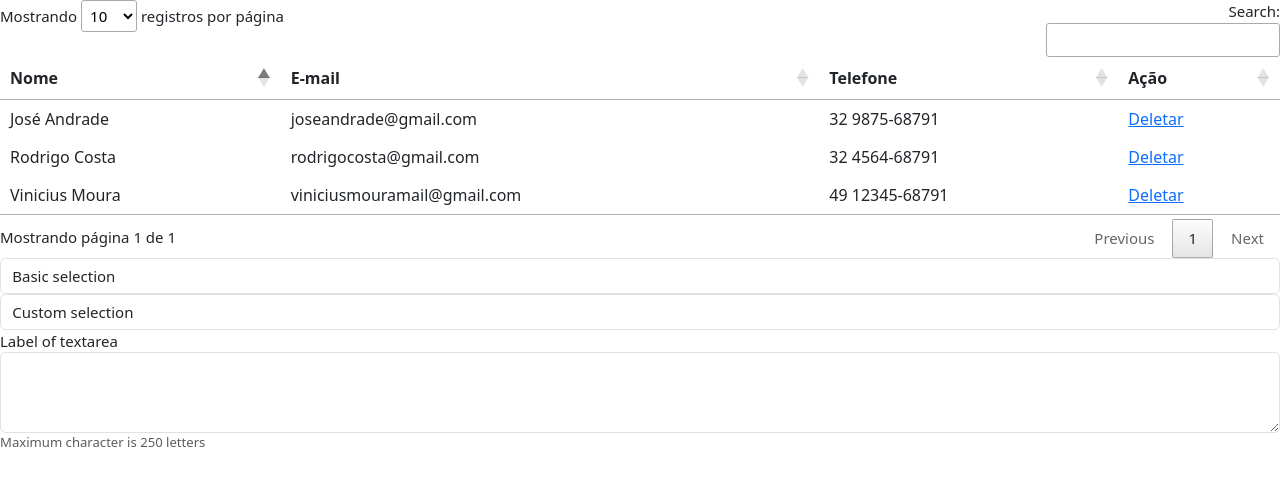
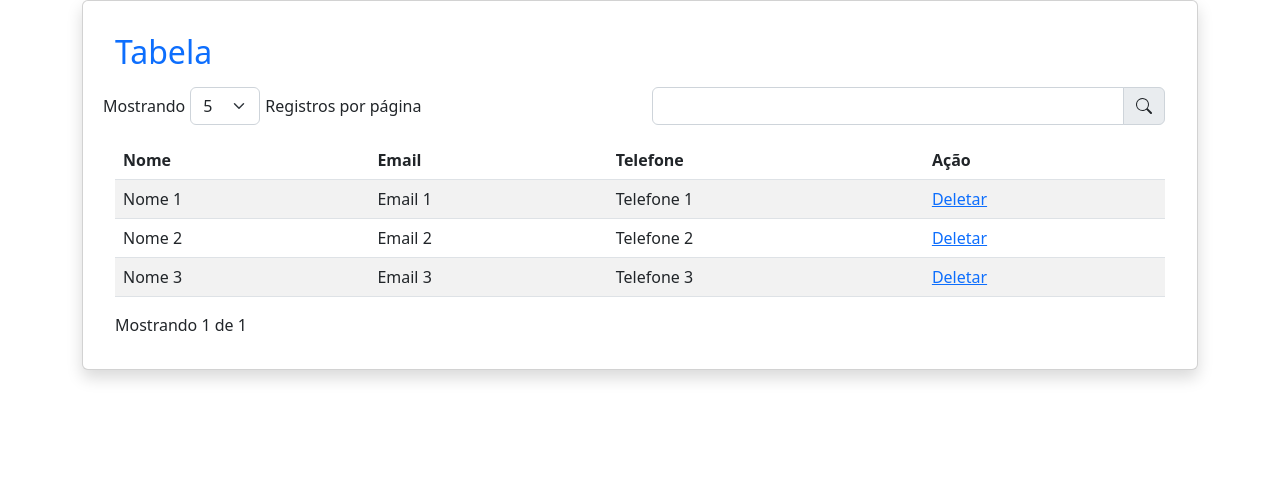
Before and after one commit to SouFuture-2022/JuizoFinal, a PHP site: page /celke/Views/Table.php in a window 1280 px wide. Shown: the top 486 px of the page. Run offline with PHP 8.4, Linux system fonts and the light colour scheme; some libraries are stand-ins or nearby versions; some web fonts are replaced.

Commit message:
refatoraçao incompleta

```diff
--- a/Views/Table.php
+++ b/Views/Table.php
@@ -1,4 +1,79 @@
-<link href="//cdn.datatables.net/1.10.15/css/jquery.dataTables.min.css" rel="stylesheet">
+<link href="https://cdn.jsdelivr.net/npm/bootstrap@5.2.0-beta1/dist/css/bootstrap.min.css" rel="stylesheet" integrity="sha384-0evHe/X+R7YkIZDRvuzKMRqM+OrBnVFBL6DOitfPri4tjfHxaWutUpFmBp4vmVor" crossorigin="anonymous">
+
+<section>
+    <div class="container">
+        <div class="card card shadow p-3 mb-5 bg-body rounded">
+            <div class="card-body">
+                <h2 class="text-primary mb-3">Tabela</h2>
+                <div class="row d-flex justify-content-between d-flex align-items-center mb-3">
+                    <div class="col">
+                        <div>
+                            <div class="row d-flex align-items-center">
+                                    Mostrando
+                                    <select style="width: 70px; margin-left: 5px; margin-right: 5px;" class="form-select" aria-label="Default select example">
+                                        <option value="1">5</option>
+                                        <option value="2">10</option>
+                                        <option value="3">15</option>
+                                        <option value="4">20</option>
+                                    </select>
+                                    Registros por página
+                            </div>
+                        </div>
+                    </div>
+                    <div class="col d-flex justify-content-end">
+                        <div class="input-group input-group">
+                            <input type="text" class="form-control" aria-label="Sizing example input" aria-describedby="inputGroup-sizing-default">
+                            <button class="input-group-text">
+                                <svg xmlns="http://www.w3.org/2000/svg" width="16" height="16" fill="currentColor" class="bi bi-search" viewBox="0 0 16 16">
+                                    <path d="M11.742 10.344a6.5 6.5 0 1 0-1.397 1.398h-.001c.03.04.062.078.098.115l3.85 3.85a1 1 0 0 0 1.415-1.414l-3.85-3.85a1.007 1.007 0 0 0-.115-.1zM12 6.5a5.5 5.5 0 1 1-11 0 5.5 5.5 0 0 1 11 0z"/>
+                                </svg>
+                            </button>
+                        </div>
+                    </div>
+                </div>
+                <table class="table table-striped">
+                    <thead>
+                      <tr>
+                        <th scope="col">Nome</th>
+                        <th scope="col">Email</th>
+                        <th scope="col">Telefone</th>
+                        <th scope="col">Ação</th>
+                      </tr>
+                    </thead>
+                    <tbody>
+                      <tr>
+                        <td>Nome 1</td>
+                        <td>Email 1</td>
+                        <td>Telefone 1</td>
+                        <td><a href="#">Deletar</a></td>
+                      </tr>
+                      <tr>
+                        <td>Nome 2</td>
+                        <td>Email 2</td>
+                        <td>Telefone 2</td>
+                        <td><a href="#">Deletar</a></td>
+                      </tr>
+                      <tr>
+                        <td>Nome 3</td>
+                        <td>Email 3</td>
+                        <td>Telefone 3</td>
+                        <td><a href="#">Deletar</a></td>
+                      </tr>
+                    </tbody>
+                </table>
+                <div class="row">
+                    <div class="col">
+                        Mostrando 1 de 1
+                    </div>
+                    <div class="col">
+
+                    </div>
+                </div>
+            </div>
+        </div>
+    </div>
+</section>
+<!--<link href="//cdn.datatables.net/1.10.15/css/jquery.dataTables.min.css" rel="stylesheet">
 <link href="Assets/css/bootstrap.css" rel="stylesheet" type="text/css" />
 <link href="Assets/css/all.min.css" rel="stylesheet" type="text/css">
 <link href="Assets/css/ui.css" rel="stylesheet" type="text/css" />
```
